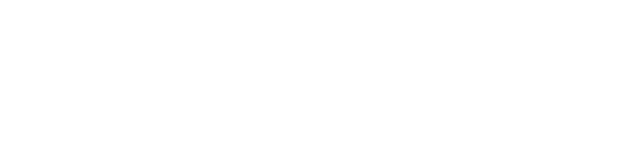
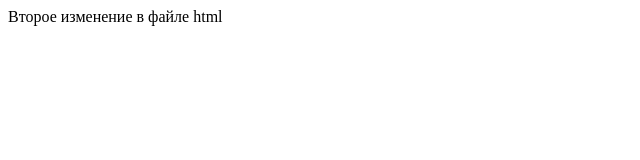
Before and after one commit to SophiSherr/first-project, a plain HTML site: page index.html in a window 1280 px wide. Shown: the whole page, without its empty margins (0-640 px from the left). Drawn offline with Linux system fonts and the light colour scheme.

Commit message:
Добавлен класс header в файле HTML

```diff
--- a/index.html
+++ b/index.html
@@ -3,4 +3,9 @@
         <meta charset="UTf-8">
         <title>Первое изменение в файле html</title>
     </head>
+    <body>
+        <div class="header">
+            <a class="header-link">Второе изменение в файле html</a>
+        </div>
+    </body>
 </html>
```
